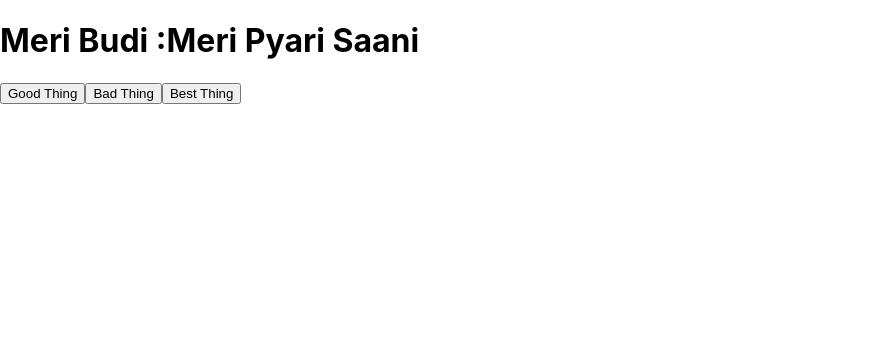
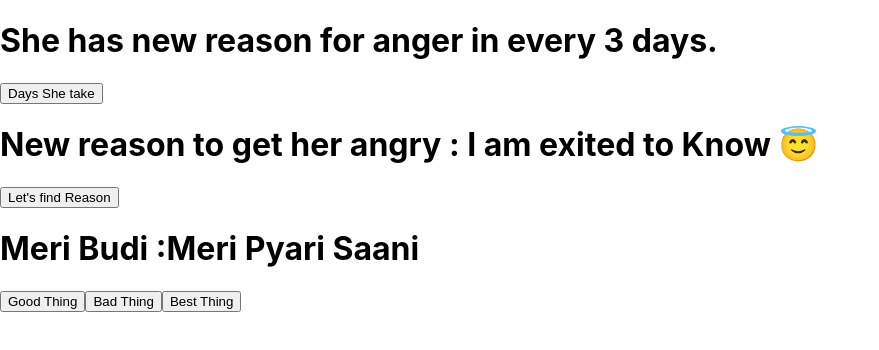
Before and after one commit to arjungautam1/ReactEssential, a React (Create React App) app: page / in a window 1280 px wide. Shown: the top 350 px of the page, without its empty margins (0-879 px from the left). Built offline with nearby package versions, Linux system fonts and the light colour scheme.

Commit message:
using multiple state variable

```diff
--- a/src/index.js
+++ b/src/index.js
@@ -399,13 +399,64 @@ import './index.css';
 
 // Using Use State
 
+// function Budi() {
+//   const [status, setStatus] = useState("Meri Pyari Saani");
+//   return (
+//     <div>
+//       <h1>Meri Budi  :{status}</h1>
+
+//     <button onClick={()=>setStatus("Loves me alot .")}>
+//       Good Thing
+//     </button>
+
+//       <button onClick={() => setStatus("Her Anger .")} >
+//         Bad Thing
+//   </button>
+
+//   <button onClick={() =>setStatus("She cares me .")}>
+//     Best Thing
+//   </button>
+
+//     </div>
+//   );
+// }
+
+// ReactDOM.render(
+//   <Budi />,
+//   document.getElementById("root")
+// );
+
+
+// Using multiple use state
+
+
 function Budi() {
+  const [days, setDays] = useState(3);
+  const [reason, setReason] = useState("I am exited to Know 😇 ");
   const [status, setStatus] = useState("Meri Pyari Saani");
   return (
+    <>
       <div>
+
+        <h1>She has new reason for anger in every {days} days.</h1>
+        <button onClick={() => setDays(days + 3)}>
+          Days She take
+        </button>
+
+      </div>
+
+      <div>
+        <h1>New reason to get her angry : {reason} </h1>
+        <button onClick={() => setReason("Even God doesn't know the reason 😂")}>
+          Let's find Reason
+        </button>
+      </div>
+
+      <div>
+
         <h1>Meri Budi  :{status}</h1>
 
-    <button onClick={()=>setStatus("Loves me alot .")}>
+        <button onClick={() => setStatus("Loves me alot .")}>
           Good Thing
          </button>
 
@@ -413,12 +464,14 @@ function Budi() {
           Bad Thing
          </button>
 
-  <button onClick={() =>setStatus("She cares me .")}>
+        <button onClick={() => setStatus("She cares me .")}>
           Best Thing
         </button>
 
       </div>
+    </>
   );
+
 }
 
 ReactDOM.render(
```
Lines whose indentation alone changed are shown as unchanged.
